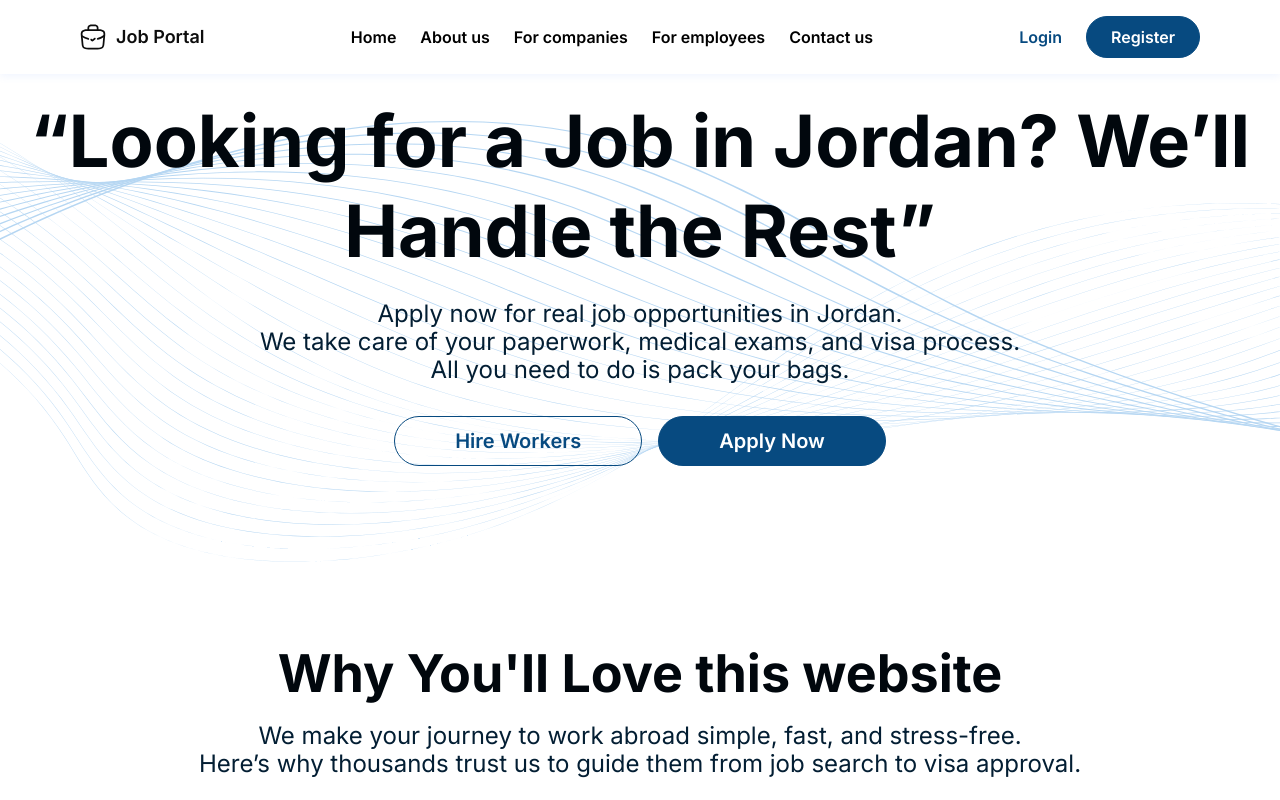
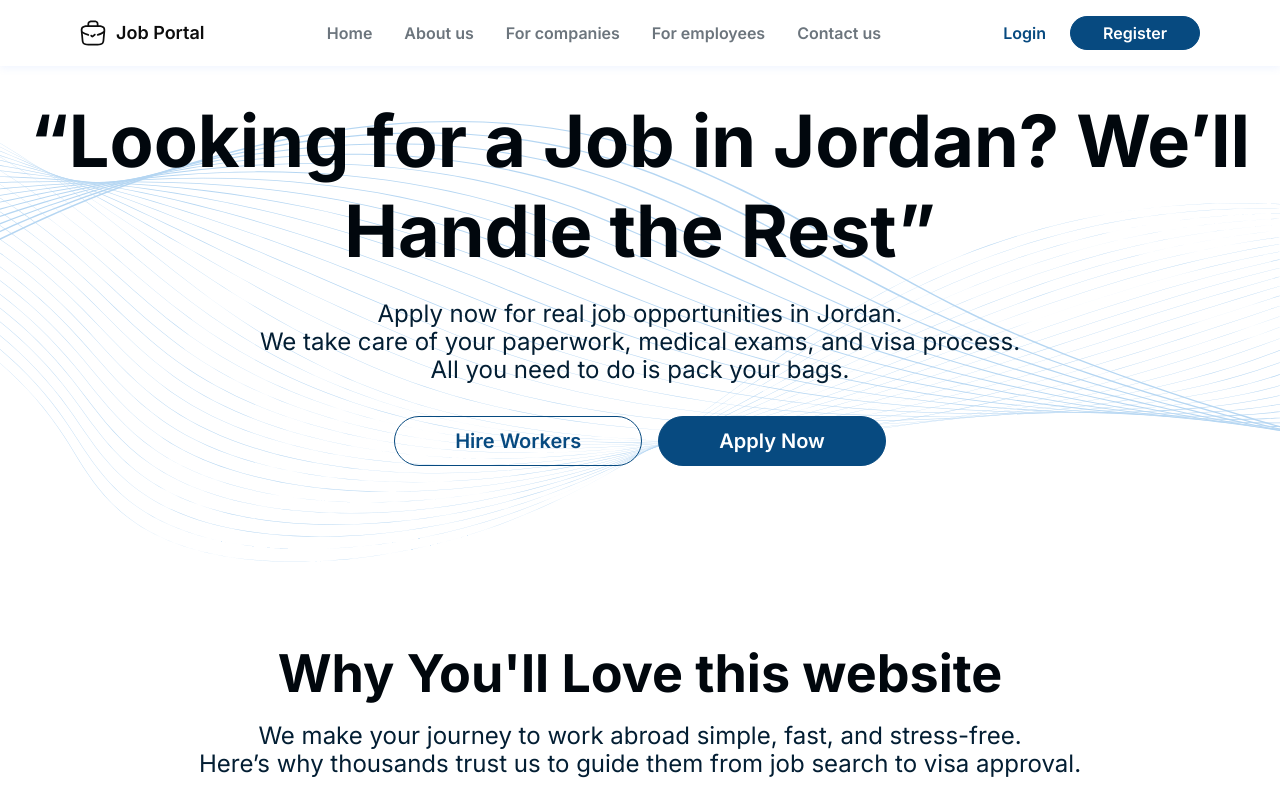
Before and after one commit to marwanm-dev/job-portal, a React (Vite) app: page / in a window 1280 px wide. Shown: the top 800 px of the page. Built offline with nearby package versions, Linux system fonts and the light colour scheme.

Commit message:
fix: make ul more responsive due to the new font family

```diff
--- a/src/components/Navbar.tsx
+++ b/src/components/Navbar.tsx
@@ -73,8 +73,8 @@ export default function Navbar() {
         </button>
 
         {/* Desktop Nav */}
-        <div className="hidden lg:flex items-center flex-1 justify-center gap-6 text-gray-700">
-          <ul className="flex gap-6">
+        <div className="hidden lg:flex xl:text-base text-sm items-center flex-1 justify-center gap-6 text-gray">
+          <ul className="flex gap-8">
             {navItems.map((item) => (
               <li key={item.label}>
                 <a
@@ -93,7 +93,7 @@ export default function Navbar() {
           <Button variant="ghost" className="p-0 text-base">
             Login
           </Button>
-          <Button variant="primary" className="px-6 py-2 text-base">
+          <Button variant="primary" className="px-8 py-1 text-base">
             Register
           </Button>
         </div>
@@ -102,7 +102,7 @@ export default function Navbar() {
       {/* Mobile Dropdown */}
       {isOpen && (
         <div className="lg:hidden mt-4 flex flex-col gap-4">
-          <ul className="flex flex-col gap-4 text-gray-700">
+          <ul className="flex flex-col gap-4 text-gray">
             {navItems.map((item) => (
               <li key={item.label}>
                 <a
```
